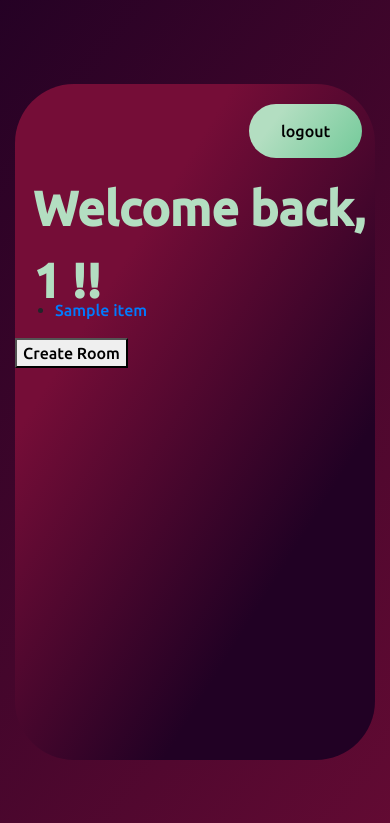
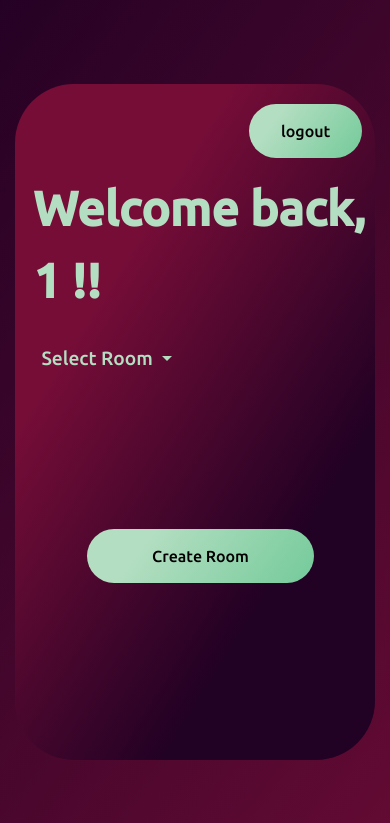
Before and after one commit to Dharundds/ChatRoom, a Flask app: page / in a window 390 px wide; the page is wider, and only the part inside the window is pictured. Shown: the top 823 px of that part. Run offline with Flask 2, Linux system fonts and the light colour scheme; a user stored in the database is signed in; a database or web service that is not in the repository returns one stand-in record (values such as "Sample title"); some libraries are stand-ins or nearby versions.

Commit message:
update
completed home page as of now

```diff
--- a/app.py
+++ b/app.py
@@ -19,9 +19,16 @@ login_manager.init_app(app)
 @app.route('/')
 def home():
     rooms = []
+    have_rooms=False
+
     if current_user.is_authenticated:
         rooms = get_rooms_for_user(current_user.username)
-    return render_template('index.html', rooms=rooms)
+        a=len(rooms)
+        if a == 0:
+            have_rooms=False
+        else:
+            have_rooms=True
+    return render_template('index.html', rooms=rooms,have_rooms=have_rooms)
 
 
 @app.route('/login', methods=["GET", "POST"])
--- a/static/css/index.css
+++ b/static/css/index.css
@@ -81,12 +81,26 @@ body {
   color: black;
 }
 #ddm {
-  overflow: auto;
+  overflow-y: scroll;
+  max-height: 16vh;
+  white-space: nowrap;
   background-color: transparent;
   text-align: left;
   /* border-color: rgb(33,1,36);
     border-width: 2px; */
   border-style: none;
+}
+ #ddm::-webkit-scrollbar {
+
+  width: 2px;
+
+}
+#dmm::-webkit-scrollbar-track {
+  background:transparent;        /* color of the tracking area */
+}
+#ddm::-webkit-slider-thumb{
+  background-color: rgb(204, 204, 204);
+  border-radius: 9vh;
 }
 .buttons {
   position: relative;
@@ -118,7 +132,8 @@ body {
 }
 #dropdownMenuButton {
   position: relative;
-  top: 10px;
+  top: 40px;
+  left: 4%;
   background-color: transparent;
   outline-style: none;
   border-style: none;
@@ -152,6 +167,13 @@ body {
   background-size: 150% 150%;
   animation: move 3000ms ease-in-out infinite;
 }
+#help{
+  position: relative;
+  color: #b3dec1;
+  top:100px;
+  left:100px;
+  font-size: large;
+}
 @keyframes move {
   0% {
     background-position: 0% 50%;
@@ -183,7 +205,7 @@ body {
 .join{
   left:20%;
 
-  margin-top:120px;
+  margin-top:140px;
 }
 #join{
   border-radius: 7vh;
@@ -197,17 +219,46 @@ background-size:300% 300%;
 
 @media only screen and (max-width: 360px){
   .join{
+    left:90%;
+
+    top:-20px;
+  }
+  #join{
+    padding: 15px 35px;
+  }
+  #ddm{
+    background-color: rgba(255, 255, 255, 0.274);
+  }
+  #help{
+    left:20px;
+  }
+}
+@media only screen and (max-width: 320px){
+  #help{
+    left:0px;
+  }
+  .join{
     left:50%;
 
     margin-top:0px;
   }
-  #join{
-    padding: 15px 35px;
+  #ddm{
+    background-color: rgba(255, 255, 255, 0.274);
   }
 }
+@media only screen and (max-width: 750px){
+  #help{
+    left:20px;
+  }
+  .join{
+    left:20%;
 
-
-
+    margin-top:170px;
+  }
+  #ddm{
+    background-color: rgba(255, 255, 255, 0.274);
+  }
+}
 /*   ~~~OLD CSS~~~
 
 
--- a/templates/index.html
+++ b/templates/index.html
@@ -39,15 +39,66 @@
           {% else %} Welcome,<br />
           Guest{% endif %} !!
         </p>
+        {% if current_user.is_authenticated %}
+
+
+        <div class="dropdown" name="room">
+          <button
+            class="btn btn-secondary dropdown-toggle roomname"
+            type="button"
+            id="dropdownMenuButton"
+            data-toggle="dropdown"
+            aria-haspopup="true"
+            aria-expanded="false"
+            name="room"
+          >
+            Select Room
+          </button>
+          <div
+            class="dropdown-menu"
+            aria-labelledby="dropdownMenuButton"
+            id="ddm"
+          >
+
         <!--Room list-->
-        <ul>
+
+          {% if have_rooms == True %}
           {% for room in rooms %}
+        <ul style=" color:rgba(179, 222, 193, 1) ;list-style-type:none; " >
           <li>
-            <a href="/rooms/{{room._id.room_id}}/"> {{ room.room_name }}</a>
+            <a  id="dropp"
+            class="dropdown-item"
+            type="button"
+            onclick="selectRoom()" href="/rooms/{{room._id.room_id}}/"> {{ room.room_name }}</a>
           </li>
+        </ul>
           {% endfor %}
+          {% else %}
+
+            <ul style=" color:rgba(179, 222, 193, 1) ;list-style:none ;  " >
+              <li>
+          <a id="dropp"
+          class="dropdown-item"
+          type="button"id="join" onclick="createRoom()">+ Add Room</a></li>
+          {%endif %}
+
+
         </ul>
-        <button onclick="createRoom()">Create Room</button>
+        {% else %}
+          <abbr id="help" onclick="loginer()" title="click 7 times or more to login :P" > Please Login to unlock more stuff ;)</abbr>
+        {%endif %}
+      </div>
+    </div>
+    {% if have_rooms == True  %}
+    <button class="join" id="join" onclick="createRoom()">Create Room</button>
+     {% else %}
+     {% if current_user.is_authenticated %}
+
+
+     {% else %}
+
+            {%endif %}
+            {%endif %}
       </div>
     </div>
 
@@ -68,6 +119,7 @@
     ></script>
     <script src="../static/js/index.js"></script>
     <script>
+      var i=0;
       logout = () => {
         window.location.href = "{{url_for('logout')}}";
       };
@@ -77,6 +129,13 @@
       createRoom = () => {
         window.location.href = "{{url_for('create_room')}}";
       };
+      loginer = () => {
+        i++;
+        if (i>=7){
+          login()
+        }
+      };
+
     </script>
   </body>
 </html>
```
